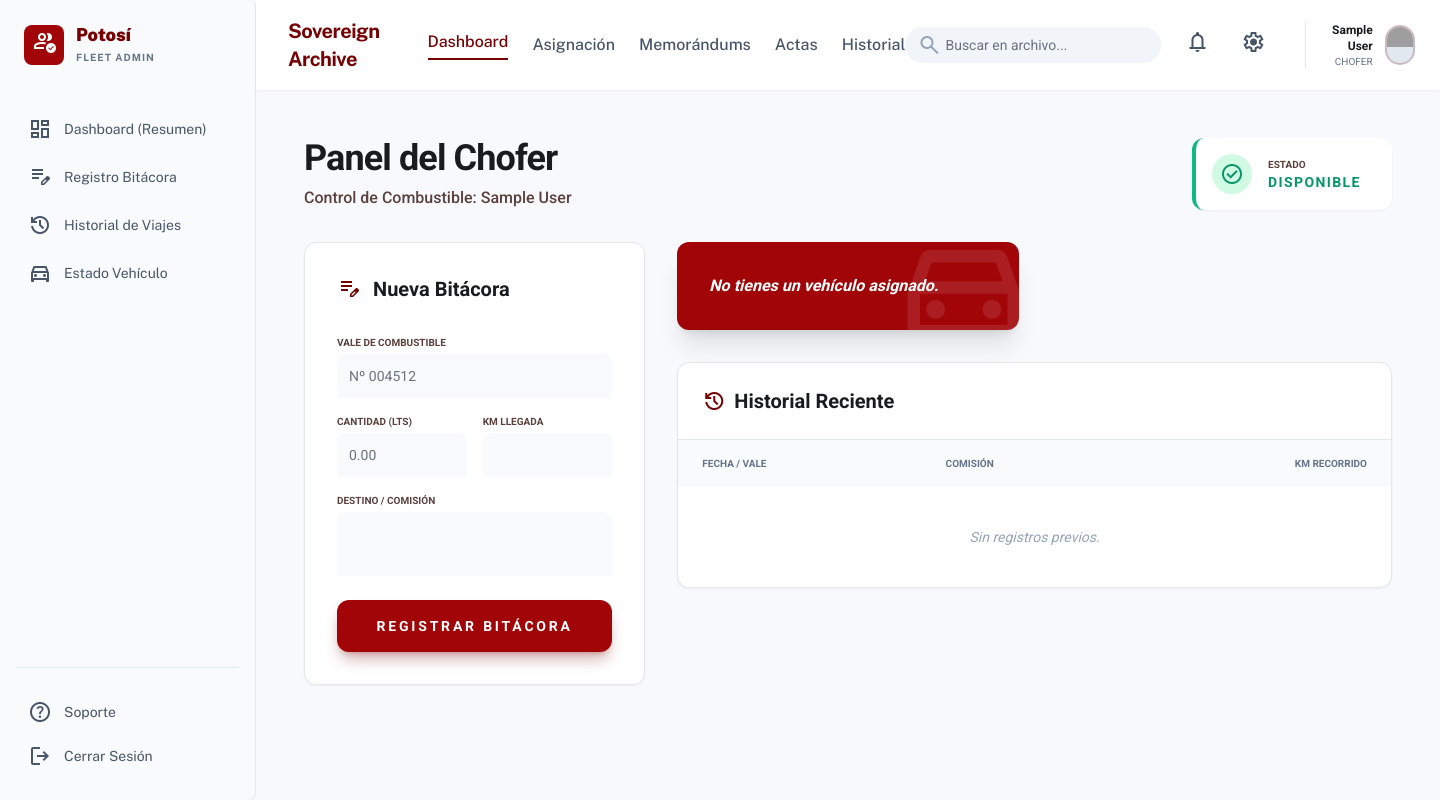
After one commit to DanielaAlejandraMamaniSilva/Sistema_Combustible, a Django app: page /bitacora/nuevo/ in a window 1440 px wide. The commit adds this page. Run offline with Django 5.2, Linux system fonts and the light colour scheme; the visitor is signed in with stand-in values (Sample User, id 1); data that the repository does not hold is empty; some libraries are stand-ins or nearby versions; grey boxes are pictures that could not be loaded.

Commit message:
first version of dashboard chofer

```diff
--- a/core/settings.py
+++ b/core/settings.py
@@ -122,5 +122,6 @@ USE_TZ = True
 STATIC_URL = 'static/'
 
 AUTH_USER_MODEL = 'gestion.Usuario'
+LOGIN_URL = 'login'
 LOGIN_REDIRECT_URL = 'dashboard'
-LOGOUT_REDIRECT_URL = 'logout'
+LOGOUT_REDIRECT_URL = 'login'
--- a/core/urls.py
+++ b/core/urls.py
@@ -1,25 +1,12 @@
-"""
-URL configuration for core project.
-
-The `urlpatterns` list routes URLs to views. For more information please see:
-    https://docs.djangoproject.com/en/6.0/topics/http/urls/
-Examples:
-Function views
-    1. Add an import:  from my_app import views
-    2. Add a URL to urlpatterns:  path('', views.home, name='home')
-Class-based views
-    1. Add an import:  from other_app.views import Home
-    2. Add a URL to urlpatterns:  path('', Home.as_view(), name='home')
-Including another URLconf
-    1. Import the include() function: from django.urls import include, path
-    2. Add a URL to urlpatterns:  path('blog/', include('blog.urls'))
-"""
 from django.contrib import admin
 from django.urls import path, include
 from django.contrib.auth import views as auth_views
 
 urlpatterns = [
     path('admin/', admin.site.urls),
+
+    path('login/', auth_views.LoginView.as_view(template_name='login.html'), name='login'),
+    path('logout/', auth_views.LogoutView.as_view(), name='logout'),
+
     path('', include('gestion.urls')),
-    path('logout/', auth_views.LogoutView.as_view(), name='logout'),
 ]
--- a/gestion/templates/base.html
+++ b/gestion/templates/base.html
@@ -71,4 +71,3 @@
     {% block extra_js %}{% endblock %}
 </body>
 </html>
-<span class="material-symbols-outlined notranslate">dashboard</span>
--- a/gestion/templates/components/sidebar.html
+++ b/gestion/templates/components/sidebar.html
@@ -1,7 +1,8 @@
 <aside class="hidden md:flex w-64 h-screen bg-slate-50 flex-col py-6 px-4 shrink-0 font-['Public_Sans'] text-sm rounded-r-lg border-r border-slate-200 shadow-sm overflow-y-auto">
+    <!-- Header Logo -->
     <div class="flex items-center gap-3 px-2 mb-10">
         <div class="w-10 h-10 rounded-lg bg-primary-container flex items-center justify-center text-white">
-            <span class="material-symbols-outlined">productivity</span>
+            <span class="material-symbols-outlined notranslate">productivity</span>
         </div>
         <div>
             <h2 class="text-lg font-black text-primary leading-tight">Potosí</h2>
@@ -10,44 +11,71 @@
     </div>
 
     <nav class="flex-1 space-y-1">
-        <a class="flex items-center gap-3 px-3 py-2.5 {% if request.resolver_match.url_name == 'dashboard' %}bg-red-50 text-red-800 font-bold{% else %}text-slate-600 hover:bg-slate-200{% endif %} rounded-lg transition-all" href="#">
-            <span class="material-symbols-outlined">dashboard</span>
+
+        <a class="flex items-center gap-3 px-3 py-2.5 {% if request.resolver_match.url_name == 'dashboard' %}bg-red-50 text-red-800 font-bold{% else %}text-slate-600 hover:bg-slate-200{% endif %} rounded-lg transition-all" href="{% url 'dashboard' %}">
+            <span class="material-symbols-outlined notranslate">dashboard</span>
             <span>Dashboard (Resumen)</span>
         </a>
+
+        {% if user.rol == 'chofer' %}
+
             <a class="flex items-center gap-3 px-3 py-2.5 text-slate-600 hover:bg-slate-200 rounded-lg transition-all" href="#">
-            <span class="material-symbols-outlined">assignment_ind</span>
+                <span class="material-symbols-outlined notranslate">edit_note</span>
+                <span>Registro Bitácora</span>
+            </a>
+            <a class="flex items-center gap-3 px-3 py-2.5 text-slate-600 hover:bg-slate-200 rounded-lg transition-all" href="#">
+                <span class="material-symbols-outlined notranslate">history</span>
+                <span>Historial de Viajes</span>
+            </a>
+            <a class="flex items-center gap-3 px-3 py-2.5 text-slate-600 hover:bg-slate-200 rounded-lg transition-all" href="#">
+                <span class="material-symbols-outlined notranslate">directions_car</span>
+                <span>Estado Vehículo</span>
+            </a>
+
+        {% else %}
+
+            <a class="flex items-center gap-3 px-3 py-2.5 text-slate-600 hover:bg-slate-200 rounded-lg transition-all" href="#">
+                <span class="material-symbols-outlined notranslate">assignment_ind</span>
                 <span>Asignación de Vehículos</span>
             </a>
             <a class="flex items-center gap-3 px-3 py-2.5 text-slate-600 hover:bg-slate-200 rounded-lg transition-all" href="#">
-            <span class="material-symbols-outlined">description</span>
+                <span class="material-symbols-outlined notranslate">description</span>
                 <span>Registro de Memorándums</span>
             </a>
             <a class="flex items-center gap-3 px-3 py-2.5 text-slate-600 hover:bg-slate-200 rounded-lg transition-all" href="#">
-            <span class="material-symbols-outlined">history_edu</span>
+                <span class="material-symbols-outlined notranslate">history_edu</span>
                 <span>Actas de Entrega</span>
             </a>
             <a class="flex items-center gap-3 px-3 py-2.5 text-slate-600 hover:bg-slate-200 rounded-lg transition-all" href="#">
-            <span class="material-symbols-outlined">work_history</span>
+                <span class="material-symbols-outlined notranslate">work_history</span>
                 <span>Historial de Asignaciones</span>
             </a>
             <a class="flex items-center gap-3 px-3 py-2.5 text-slate-600 hover:bg-slate-200 rounded-lg transition-all" href="#">
-            <span class="material-symbols-outlined">published_with_changes</span>
+                <span class="material-symbols-outlined notranslate">published_with_changes</span>
                 <span>Control de Cambios</span>
             </a>
+        {% endif %}
     </nav>
 
     <div class="mt-auto pt-6 border-t border-slate-200 space-y-1">
+        {% if user.rol != 'chofer' %}
         <button class="w-full mb-4 py-2.5 bg-primary-container text-white rounded-xl font-bold flex items-center justify-center gap-2 hover:bg-primary transition-all shadow-sm">
-            <span class="material-symbols-outlined">add</span>
+            <span class="material-symbols-outlined notranslate">add</span>
             Nuevo Activo
         </button>
-        <a class="flex items-center gap-3 px-3 py-2 text-slate-600 hover:bg-slate-200 transition-all rounded-lg" href="{% url 'logout' %}">
-            <span class="material-symbols-outlined">help</span>
+        {% endif %}
+
+        <a class="flex items-center gap-3 px-3 py-2 text-slate-600 hover:bg-slate-200 transition-all rounded-lg" href="#">
+            <span class="material-symbols-outlined notranslate">help</span>
             <span>Soporte</span>
         </a>
-        <a class="flex items-center gap-3 px-3 py-2 text-slate-600 hover:bg-slate-200 transition-all rounded-lg" href="{% url 'logout' %}">
-            <span class="material-symbols-outlined">logout</span>
+
+        <form action="{% url 'logout' %}" method="post" class="w-full">
+            {% csrf_token %}
+            <button type="submit" class="w-full flex items-center gap-3 px-3 py-2 text-slate-600 hover:bg-slate-200 transition-all rounded-lg">
+                <span class="material-symbols-outlined notranslate">logout</span>
                 <span>Cerrar Sesión</span>
-        </a>
+            </button>
+        </form>
     </div>
 </aside>
--- /dev/null
+++ b/gestion/templates/dashboard_chofer.html
@@ -0,0 +1,128 @@
+{% extends 'base.html' %}
+{% block title %}Panel del Chofer - Soberano Potosí{% endblock %}
+
+{% block content %}
+<div class="space-y-8">
+    <!-- Header Status -->
+    <header class="flex flex-col md:flex-row md:items-end justify-between gap-6">
+        <div class="space-y-2">
+            <h1 class="font-montserrat text-4xl font-black tracking-tight text-on-surface">Panel del Chofer</h1>
+            <p class="text-on-surface-variant max-w-2xl font-roboto font-medium">Control de Combustible: {{ user.get_full_name }}</p>
+        </div>
+        <div class="flex items-center gap-4">
+            <div class="bg-white p-4 rounded-xl shadow-sm border-l-4 border-emerald-500 flex items-center gap-4 min-w-[200px]">
+                <div class="w-10 h-10 bg-emerald-100 rounded-full flex items-center justify-center">
+                    <span class="material-symbols-outlined notranslate text-emerald-600">check_circle</span>
+                </div>
+                <div>
+                    <p class="text-[10px] uppercase font-bold text-on-surface-variant">Estado</p>
+                    <p class="text-sm font-black text-emerald-600 uppercase tracking-widest">Disponible</p>
+                </div>
+            </div>
+        </div>
+    </header>
+
+    <div class="grid grid-cols-1 xl:grid-cols-12 gap-8">
+        <!-- Formulario de Registro -->
+        <section class="xl:col-span-4 space-y-8">
+            <div class="bg-white rounded-xl p-8 shadow-sm border">
+                <div class="flex items-center gap-3 mb-8">
+                    <span class="material-symbols-outlined notranslate text-primary">edit_note</span>
+                    <h2 class="text-xl font-bold font-montserrat">Nueva Bitácora</h2>
+                </div>
+
+                <form method="POST" class="space-y-6">
+                    {% csrf_token %}
+                    <div class="space-y-4">
+                        <div class="flex flex-col gap-1">
+                            <label class="text-[10px] font-bold uppercase text-on-surface-variant">Vale de Combustible</label>
+                            <input name="nro_vale" class="bg-slate-50 border-none border-b-2 border-transparent focus:border-primary-container rounded-t-lg p-3 text-sm focus:ring-0 transition-all" placeholder="Nº 004512" type="text" required>
+                        </div>
+                        <div class="grid grid-cols-2 gap-4">
+                            <div class="flex flex-col gap-1">
+                                <label class="text-[10px] font-bold uppercase text-on-surface-variant">Cantidad (Lts)</label>
+                                <input name="litros" class="bg-slate-50 border-none border-b-2 border-transparent focus:border-primary-container rounded-t-lg p-3 text-sm focus:ring-0 transition-all" placeholder="0.00" step="0.01" type="number" required>
+                            </div>
+                            <div class="flex flex-col gap-1">
+                                <label class="text-[10px] font-bold uppercase text-on-surface-variant">Km Llegada</label>
+                                <input name="km_final" class="bg-slate-50 border-none border-b-2 border-transparent focus:border-primary-container rounded-t-lg p-3 text-sm focus:ring-0 transition-all" placeholder="{{ km_actual }}" type="number" required>
+                            </div>
+                        </div>
+                        <div class="flex flex-col gap-1">
+                            <label class="text-[10px] font-bold uppercase text-on-surface-variant">Destino / Comisión</label>
+                            <textarea name="destino" class="bg-slate-50 border-none border-b-2 border-transparent focus:border-primary-container rounded-t-lg p-3 text-sm focus:ring-0 transition-all resize-none" rows="2" required></textarea>
+                        </div>
+                    </div>
+                    <button type="submit" class="w-full bg-primary-container text-white py-4 rounded-xl font-black text-sm uppercase tracking-[0.2em] hover:bg-primary transition-all shadow-lg shadow-primary/30">
+                        Registrar Bitácora
+                    </button>
+                </form>
+            </div>
+        </section>
+
+        <!-- Información Vehículo e Historial -->
+        <section class="xl:col-span-8 space-y-8">
+            <div class="grid grid-cols-1 md:grid-cols-2 gap-8">
+                <!-- Info del Auto Asignado -->
+                <div class="bg-primary-container text-white p-8 rounded-xl shadow-xl relative overflow-hidden">
+                    {% if asignacion %}
+                    <div class="relative z-10">
+                        <h3 class="text-xs font-black uppercase opacity-80 mb-4">Vehículo Asignado</h3>
+                        <div class="flex items-center gap-4">
+                            <span class="material-symbols-outlined notranslate text-4xl">directions_car</span>
+                            <div>
+                                <p class="text-xl font-black">{{ asignacion.vehiculo.marca }} {{ asignacion.vehiculo.modelo }}</p>
+                                <p class="text-xs font-bold opacity-80 uppercase tracking-widest">Placa: {{ asignacion.vehiculo.placa }}</p>
+                            </div>
+                        </div>
+                    </div>
+                    <div class="mt-6 flex gap-4 relative z-10">
+                        <div class="flex-1 bg-white/10 p-3 rounded-lg text-center">
+                            <p class="text-[9px] font-bold uppercase opacity-70">Kilometraje</p>
+                            <p class="text-sm font-black">{{ asignacion.vehiculo.kilometraje_actual }} Km</p>
+                        </div>
+                    </div>
+                    {% else %}
+                    <p class="font-bold italic">No tienes un vehículo asignado.</p>
+                    {% endif %}
+                    <span class="material-symbols-outlined notranslate absolute right-[-20px] bottom-[-20px] text-[150px] opacity-10">minor_crash</span>
+                </div>
+            </div>
+
+            <!-- Tabla Historial -->
+            <div class="bg-white rounded-xl shadow-sm border overflow-hidden">
+                <div class="p-6 border-b">
+                    <h2 class="text-xl font-bold font-montserrat flex items-center gap-2">
+                        <span class="material-symbols-outlined notranslate text-primary">history</span> Historial Reciente
+                    </h2>
+                </div>
+                <div class="overflow-x-auto">
+                    <table class="w-full text-left">
+                        <thead class="bg-slate-50 text-[10px] uppercase font-black text-slate-500">
+                            <tr>
+                                <th class="px-6 py-4">Fecha / Vale</th>
+                                <th class="px-6 py-4">Comisión</th>
+                                <th class="px-6 py-4 text-right">Km Recorrido</th>
+                            </tr>
+                        </thead>
+                        <tbody class="divide-y text-sm">
+                            {% for b in historial %}
+                            <tr class="hover:bg-slate-50">
+                                <td class="px-6 py-4">
+                                    <p class="font-bold">{{ b.fecha|date:"d M Y" }}</p>
+                                    <p class="text-[10px] text-slate-500">VALE: {{ b.nro_vale_combustible }}</p>
+                                </td>
+                                <td class="px-6 py-4">{{ b.destino }}</td>
+                                <td class="px-6 py-4 text-right font-black">{{ b.km_final|add:"-b.km_inicial" }} Km</td>
+                            </tr>
+                            {% empty %}
+                            <tr><td colspan="3" class="p-10 text-center italic text-slate-400">Sin registros previos.</td></tr>
+                            {% endfor %}
+                        </tbody>
+                    </table>
+                </div>
+            </div>
+        </section>
+    </div>
+</div>
+{% endblock %}
--- a/gestion/urls.py
+++ b/gestion/urls.py
@@ -2,5 +2,7 @@ from django.urls import path
 from . import views
 
 urlpatterns = [
-    path('', views.dashboard_activos, name='dashboard'),
+    path('', views.dashboard_view, name='dashboard'),
+    path('bitacora/nuevo/', views.dashboard_view, name='registro_bitacora'),
+    path('vehiculo/estado/', views.dashboard_view, name='estado_vehiculo'),
 ]
--- a/gestion/views.py
+++ b/gestion/views.py
@@ -1,6 +1,43 @@
-from django.shortcuts import render
-from .models import Vehiculo, Asignacion
+from django.shortcuts import render, redirect
+from .models import Vehiculo, Asignacion, Bitacora
+from django.contrib.auth.decorators import login_required
 from django.contrib.auth import get_user_model
+
+@login_required
+def dashboard_view(request):
+    # 1. Si el usuario es CHOFER
+    if request.user.rol == 'chofer':
+        asignacion = Asignacion.objects.filter(chofer=request.user, esta_activo=True).first()
+        context = {
+            'asignacion': asignacion,
+        }
+        return render(request, 'dashboard_chofer.html', context)
+
+    else:
+        total_vehiculos = Vehiculo.objects.count()
+        # Lógica de porcentaje...
+        asignaciones = Asignacion.objects.filter(esta_activo=True)
+        conductores = Usuario.objects.filter(rol='chofer')
+
+        context = {
+            'total_vehiculos': total_vehiculos,
+            'asignaciones': asignaciones,
+            'conductores': conductores,
+            'porcentaje': 80, # Ejemplo
+        }
+        return render(request, 'dashboard_activos.html', context)
+
+def dashboard_chofer(request):
+    asignacion = Asignacion.objects.filter(chofer=request.user, esta_activo=True).first()
+
+    historial = Bitacora.objects.filter(chofer=request.user).order_by('-fecha')[:5]
+
+    context = {
+        'asignacion': asignacion,
+        'historial': historial,
+        'km_actual': asignacion.vehiculo.kilometraje_actual if asignacion else 0,
+    }
+    return render(request, 'dashboard_chofer.html', context)
 
 Usuario = get_user_model()
 
```
Also changed, not shown: gestion/templates/login.html (added, +39 -0 lines). Lines whose indentation alone changed are shown as unchanged.
